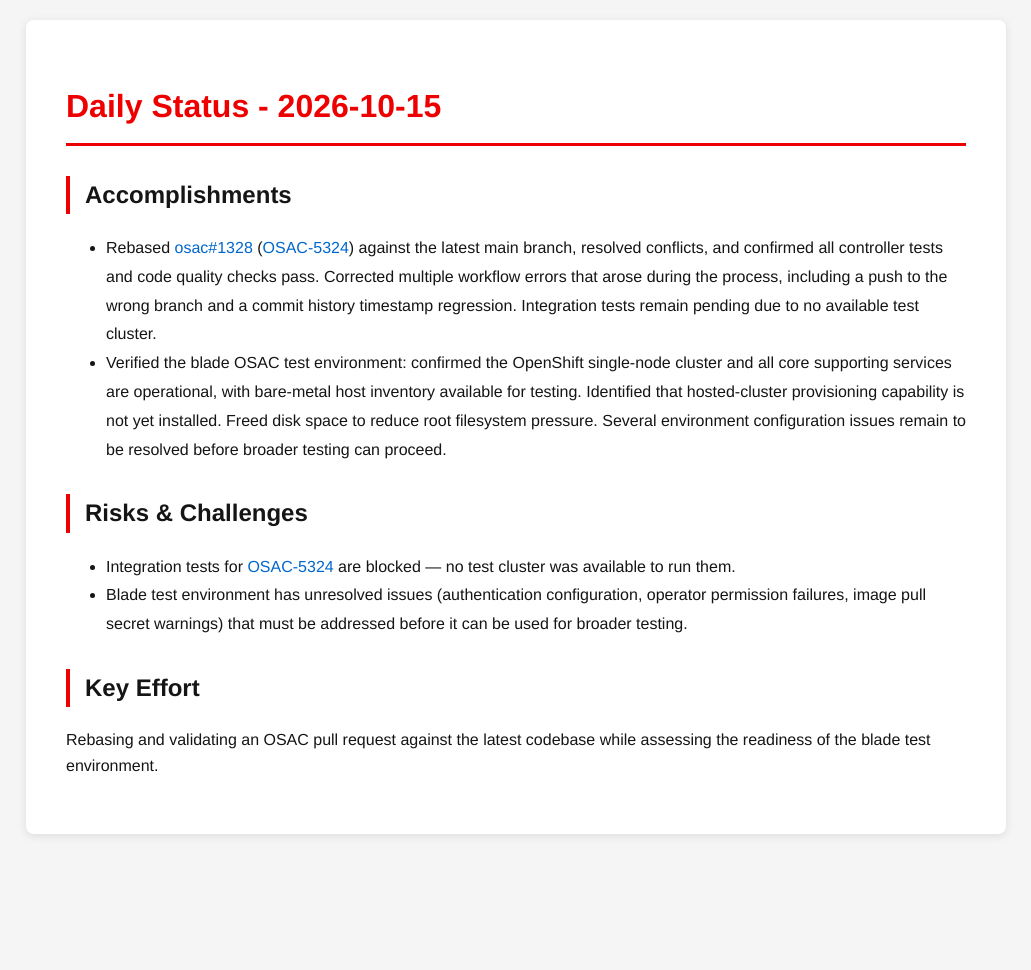
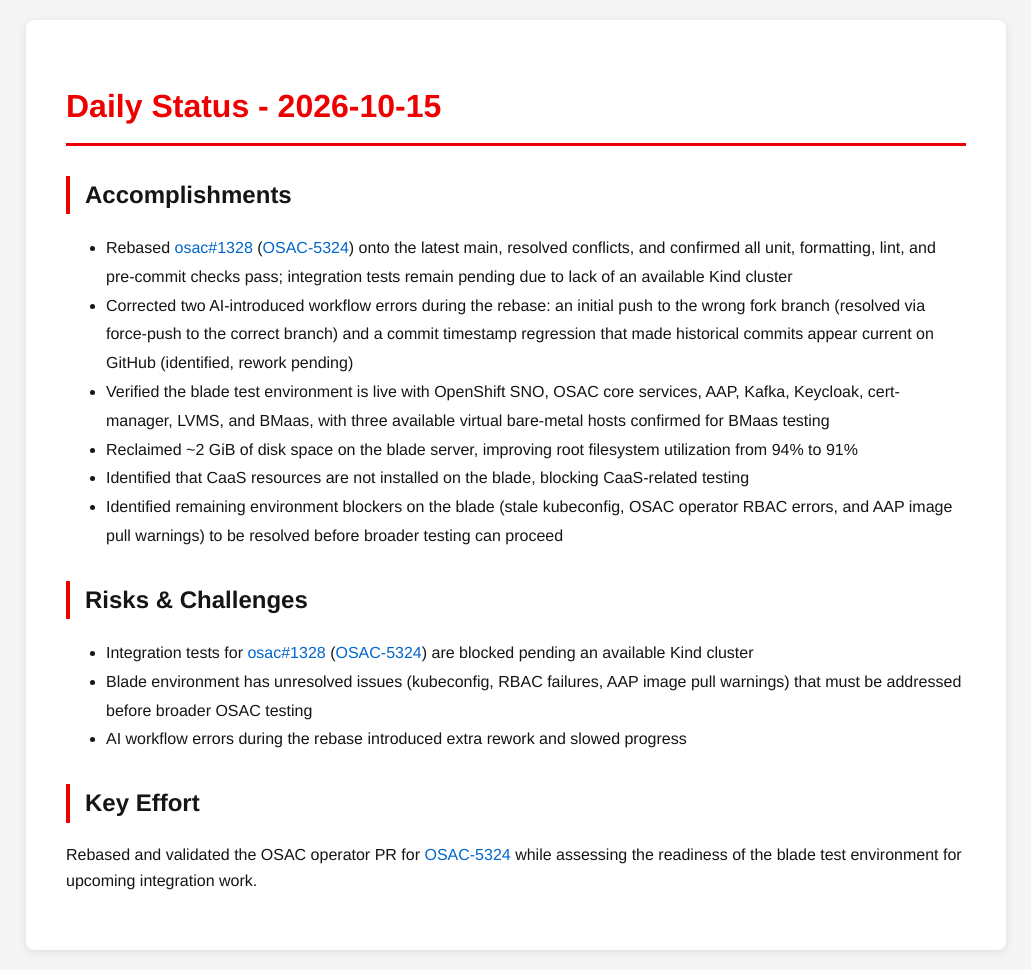
Before and after one commit to tzvatot/daily-status, a Jekyll site: the page built from 2026-10-15.md, in a window 1280 px wide. Shown: the whole page, without its empty margins (124-1155 px from the left). Built offline with Jekyll 4.4.1, drawn with Linux system fonts in a browser that asks for light colours; before the commit the page ends 900 px from its top, so only the background shows below that.

Commit message:
Daily status update - 2026-10-15

```diff
--- a/2026-10-15.md
+++ b/2026-10-15.md
@@ -7,12 +7,17 @@
 # Daily Status - 2026-10-15
 
 ## Accomplishments
-- Rebased [osac#1328](https://github.com/osac-project/osac/pull/1328) ([OSAC-5324](https://redhat.atlassian.net/browse/OSAC-5324)) against the latest main branch, resolved conflicts, and confirmed all controller tests and code quality checks pass. Corrected multiple workflow errors that arose during the process, including a push to the wrong branch and a commit history timestamp regression. Integration tests remain pending due to no available test cluster.
-- Verified the blade OSAC test environment: confirmed the OpenShift single-node cluster and all core supporting services are operational, with bare-metal host inventory available for testing. Identified that hosted-cluster provisioning capability is not yet installed. Freed disk space to reduce root filesystem pressure. Several environment configuration issues remain to be resolved before broader testing can proceed.
+- Rebased [osac#1328](https://github.com/osac-project/osac/pull/1328) ([OSAC-5324](https://redhat.atlassian.net/browse/OSAC-5324)) onto the latest main, resolved conflicts, and confirmed all unit, formatting, lint, and pre-commit checks pass; integration tests remain pending due to lack of an available Kind cluster
+- Corrected two AI-introduced workflow errors during the rebase: an initial push to the wrong fork branch (resolved via force-push to the correct branch) and a commit timestamp regression that made historical commits appear current on GitHub (identified, rework pending)
+- Verified the blade test environment is live with OpenShift SNO, OSAC core services, AAP, Kafka, Keycloak, cert-manager, LVMS, and BMaas, with three available virtual bare-metal hosts confirmed for BMaas testing
+- Reclaimed ~2 GiB of disk space on the blade server, improving root filesystem utilization from 94% to 91%
+- Identified that CaaS resources are not installed on the blade, blocking CaaS-related testing
+- Identified remaining environment blockers on the blade (stale kubeconfig, OSAC operator RBAC errors, and AAP image pull warnings) to be resolved before broader testing can proceed
 
 ## Risks & Challenges
-- Integration tests for [OSAC-5324](https://redhat.atlassian.net/browse/OSAC-5324) are blocked — no test cluster was available to run them.
-- Blade test environment has unresolved issues (authentication configuration, operator permission failures, image pull secret warnings) that must be addressed before it can be used for broader testing.
+- Integration tests for [osac#1328](https://github.com/osac-project/osac/pull/1328) ([OSAC-5324](https://redhat.atlassian.net/browse/OSAC-5324)) are blocked pending an available Kind cluster
+- Blade environment has unresolved issues (kubeconfig, RBAC failures, AAP image pull warnings) that must be addressed before broader OSAC testing
+- AI workflow errors during the rebase introduced extra rework and slowed progress
 
 ## Key Effort
-Rebasing and validating an OSAC pull request against the latest codebase while assessing the readiness of the blade test environment.
+Rebased and validated the OSAC operator PR for [OSAC-5324](https://redhat.atlassian.net/browse/OSAC-5324) while assessing the readiness of the blade test environment for upcoming integration work.
```
